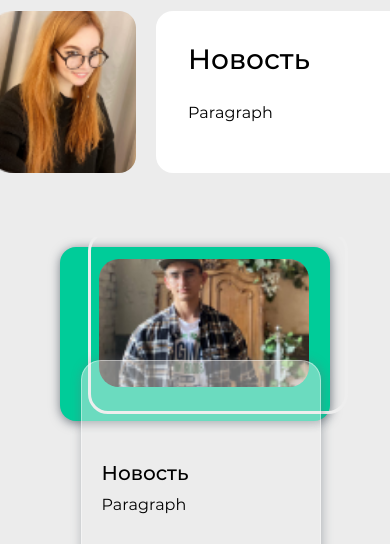
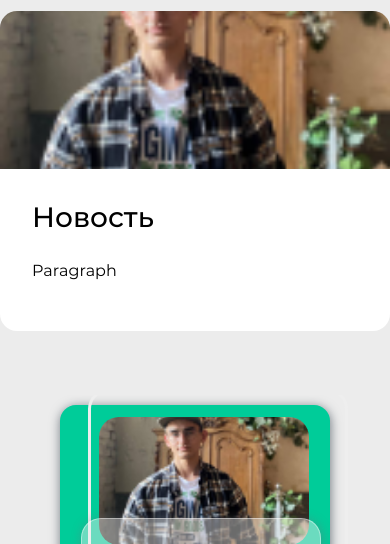
Before and after one commit to Alexcoratt/Schoolizdat_3_0, a plain HTML site: page Exported/news/index.html in a window 390 px wide. Shown: the part 300-844 px from the top of the page. Drawn offline with Linux system fonts and the light colour scheme; a script that the page names is missing; a web font is replaced by a local one.

Commit message:
Небольшие поправки и доработки мобильной версии

```diff
--- a/Exported/assets/css/index-design.css
+++ b/Exported/assets/css/index-design.css
@@ -1178,3 +1178,18 @@ file-button {
 .fp-tableCell {
   height: initial!important;
 }
+
+@media (max-width: 700px) {
+  .article-text.article-content {
+    width: 100%;
+    margin: 0;
+    border-bottom-right-radius: 17px;
+    border-top-left-radius: 0;
+  }
+}
+
+@media (max-height: 450px) {
+  #navbar {
+    background-color: rgba(59,172,146,0.47);
+  }
+}
--- a/Exported/assets/css/news-design.css
+++ b/Exported/assets/css/news-design.css
@@ -339,3 +339,20 @@
     display: none;
   }
 }
+
+@media (max-width: 700px) {
+  .article-box {
+    display: block;
+    height: initial;
+  }
+}
+
+@media (max-width: 700px) {
+  .article-image.article-content {
+    height: 158px;
+    width: initial;
+    margin: auto;
+    border-top-left-radius: 17px;
+    border-bottom-right-radius: 0;
+  }
+}
--- a/Exported/assets/js/A_horisontal_sliders_lib.js
+++ b/Exported/assets/js/A_horisontal_sliders_lib.js
@@ -382,7 +382,6 @@ class HatSlider{
 
     checkView(){
         for (var i = 0; i < this.items.length; i++){
-            console.log(this.items[i]);
             if ($(this.items[i].node).hasClass("view")){
                 this.slideTo(i);
                 return;
--- a/Exported/assets/js/news_carousel.js
+++ b/Exported/assets/js/news_carousel.js
@@ -14,7 +14,7 @@ class NewsSingleBox extends SingleBox{
         $(this.articleButton).click(function(){
             articleSlider.slideTo(slideNum);
             $("html, body").animate({
-                scrollTop: 0,
+                scrollTop: $(articleSlider.node).offset().top - 150,
             }, {
                 duration: 500,
                 easing: "swing"
--- a/Exported/news/index.html
+++ b/Exported/news/index.html
@@ -23,7 +23,7 @@
         <div class="col navbar-col"><a class="logo-link" href="../index.html"></a></div>
         <div class="col navbar-col season-theme">
             <div>
-                <h1 style="font-size: 17px;text-align: center;">ТЕМА СЕЗОН`А:</h1>
+                <h1 style="font-size: 17px;text-align: center;">ТЕМА СЕЗОНА:</h1>
                 <h1 style="font-size: 22px;text-align: center;">МИФ В СОВРЕМЕННОЙ ЖИЗНИ</h1>
             </div>
         </div>
@@ -74,7 +74,7 @@
                     <p class="article-paragraph">Paragraph</p>
                 </div>
             </div>
-            <div class="article-box view">
+            <div class="article-box">
                 <div class="article-image article-content"></div>
                 <div class="article-text article-content">
                     <h3 class="article-heading">Heading</h3>
```
